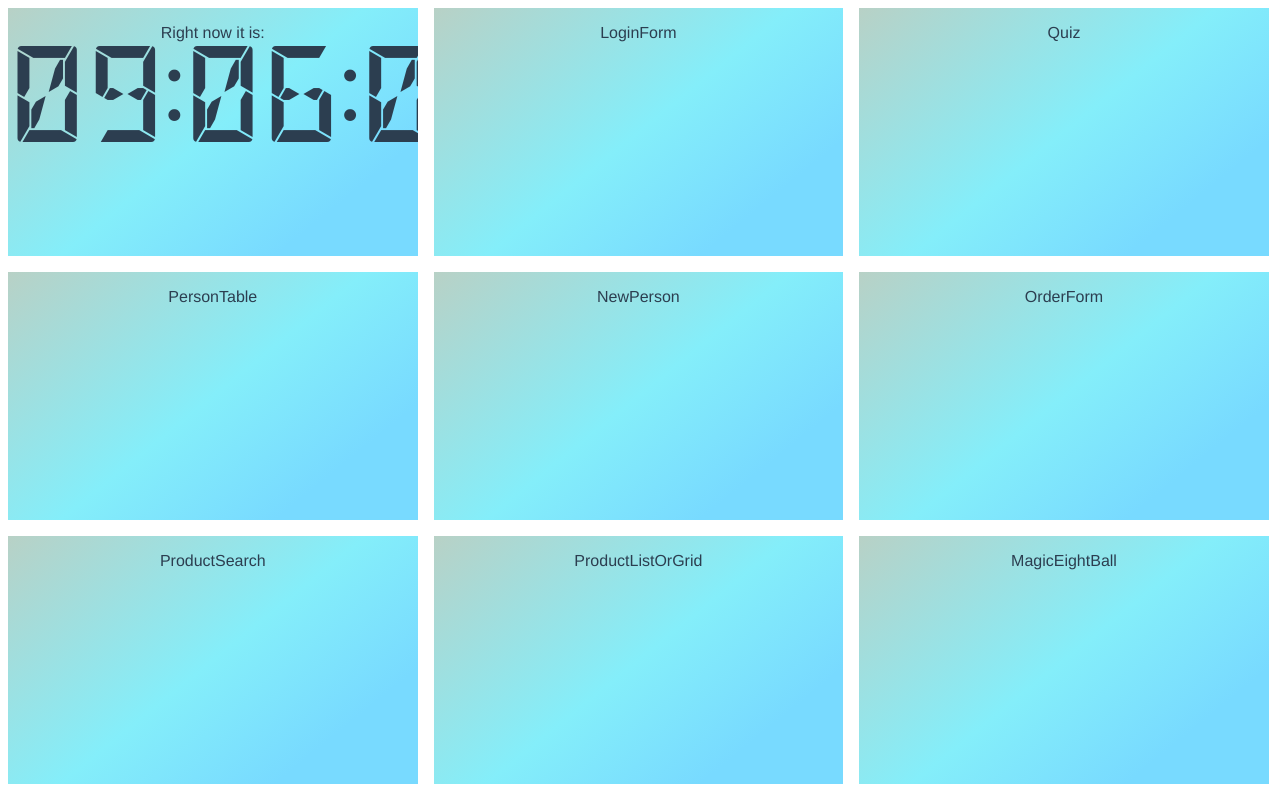
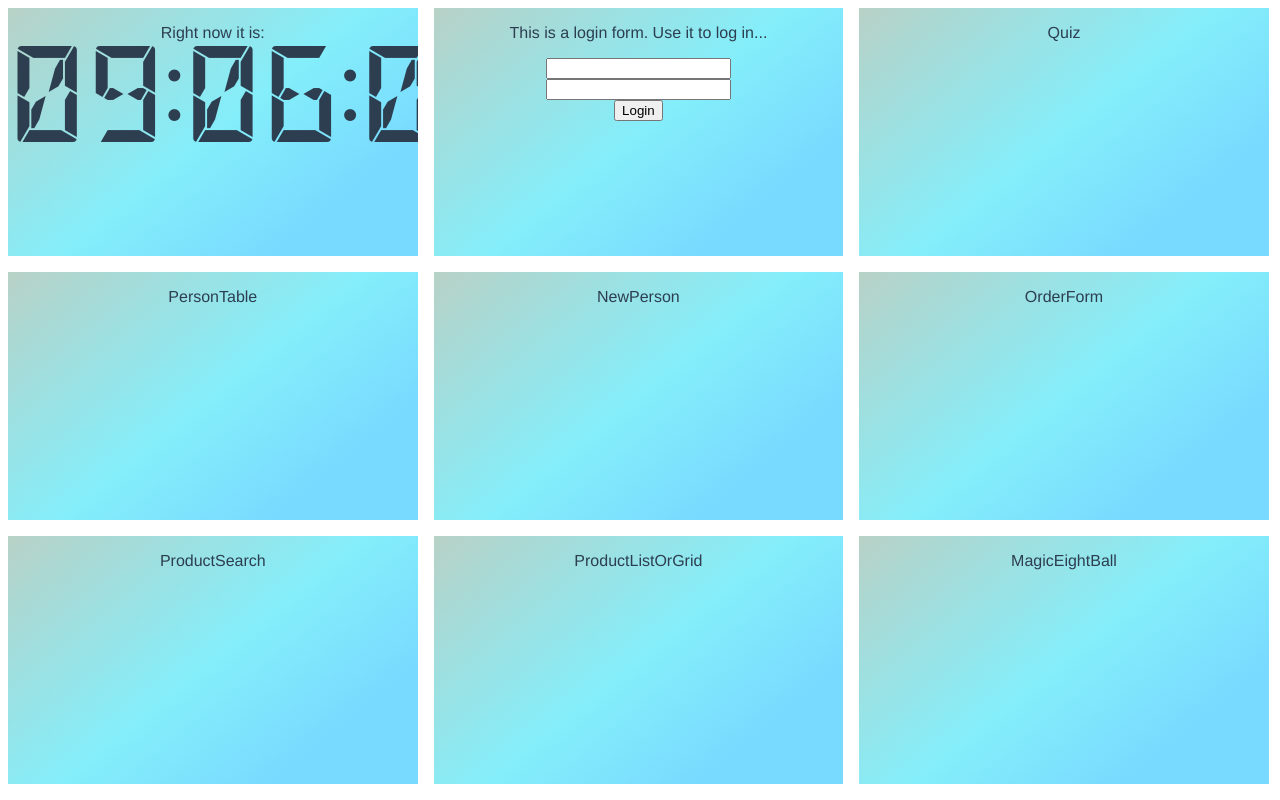
Before and after one commit to jayabbott/jays-3x3-grid, a Vue app: page / in a window 1280 px wide. Built offline with nearby package versions, Linux system fonts and the light colour scheme.

Commit message:
Completed login form

```diff
--- a/package.json
+++ b/package.json
@@ -9,6 +9,7 @@
   },
   "dependencies": {
     "core-js": "^3.4.4",
+    "js-sha256": "^0.9.0",
     "vue": "^2.6.10"
   },
   "devDependencies": {
--- a/src/components/LoginForm.vue
+++ b/src/components/LoginForm.vue
@@ -1,14 +1,82 @@
 <template>
   <div class="grid-inside">
-    <p>
-      LoginForm
-    </p>
+    <p>This is a login form. Use it to log in...</p>
+      <input v-model="inputUsername" type="text"><br>
+      <input v-model="inputPassword" type="password"><br>
+      <button class="button is-white" id="login" @click="login">Login</button>
+
+      <div v-if="attemptedLogon">
+        <div class="login-successful" v-if="isLoggedOn">Log-in Successful!<br>Hi, {{ loggedOnUser }}</div>
+        <div v-else>Error: {{ errorOutput }}</div>
+      </div>
   </div>
 </template>
 
 <script>
+import sha256 from 'js-sha256'
+
+var validCredentials = [
+  {username: 'jay', passwordHash: 'a7ed1eb62de9c5cd543c0d3590d9b9a730633e36f75a345bda7520811af6b228'},
+  {username: 'admin', passwordHash: '8c6976e5b5410415bde908bd4dee15dfb167a9c873fc4bb8a81f6f2ab448a918'},
+]
+
 export default {
   name: 'LoginForm',
+  data: function() {
+    return {
+      attemptedLogon: false,
+      isLoggedOn: false,
+      loggedOnUser: null,
+      inputUsername: '',
+      inputPassword: '',
+      errorOutput: '',
+      validCredentials: validCredentials,
+    }
+  },
+  methods: {
+    login: function() {
+      this.attemptedLogon = true
+      this.isLoggedOn = false
+
+
+      var userFound = false
+      var correctPassword = false
+      var enteredUser = ''
+
+      for (const index in this.validCredentials) {
+        if (this.inputUsername.toUpperCase() == validCredentials[index].username.toUpperCase())
+        {
+          userFound = true
+          enteredUser = this.inputUsername
+          // check password
+          if (sha256(this.inputPassword) == validCredentials[index].passwordHash)
+          {
+            correctPassword = true
+          }
+          break
+        }
+      }
+      if(userFound)
+      {
+        if (correctPassword)
+        {
+          this.isLoggedOn = true
+          this.loggedOnUser = enteredUser
+        }
+        else
+        {
+          this.errorOutput = 'Password was wrong'
+        }
+      }
+      else
+      {
+        this.errorOutput = 'User not found'
+      }
+      console.log(correctPassword)
+
+    },
+  }
+
 }
 </script>
 
@@ -27,4 +95,13 @@ li {
 a {
   color: #42b983;
 }
+.login-successful {
+    background: #77dd77;
+    margin-right: auto;
+    margin-left: auto;
+    max-width: fit-content;
+    padding: 1em;
+    margin-top: 1em;
+    border: #333333 solid 2px;
+}
 </style>
```
Also changed, not shown: 1 other file (tests, documents, lock files or other folders).
